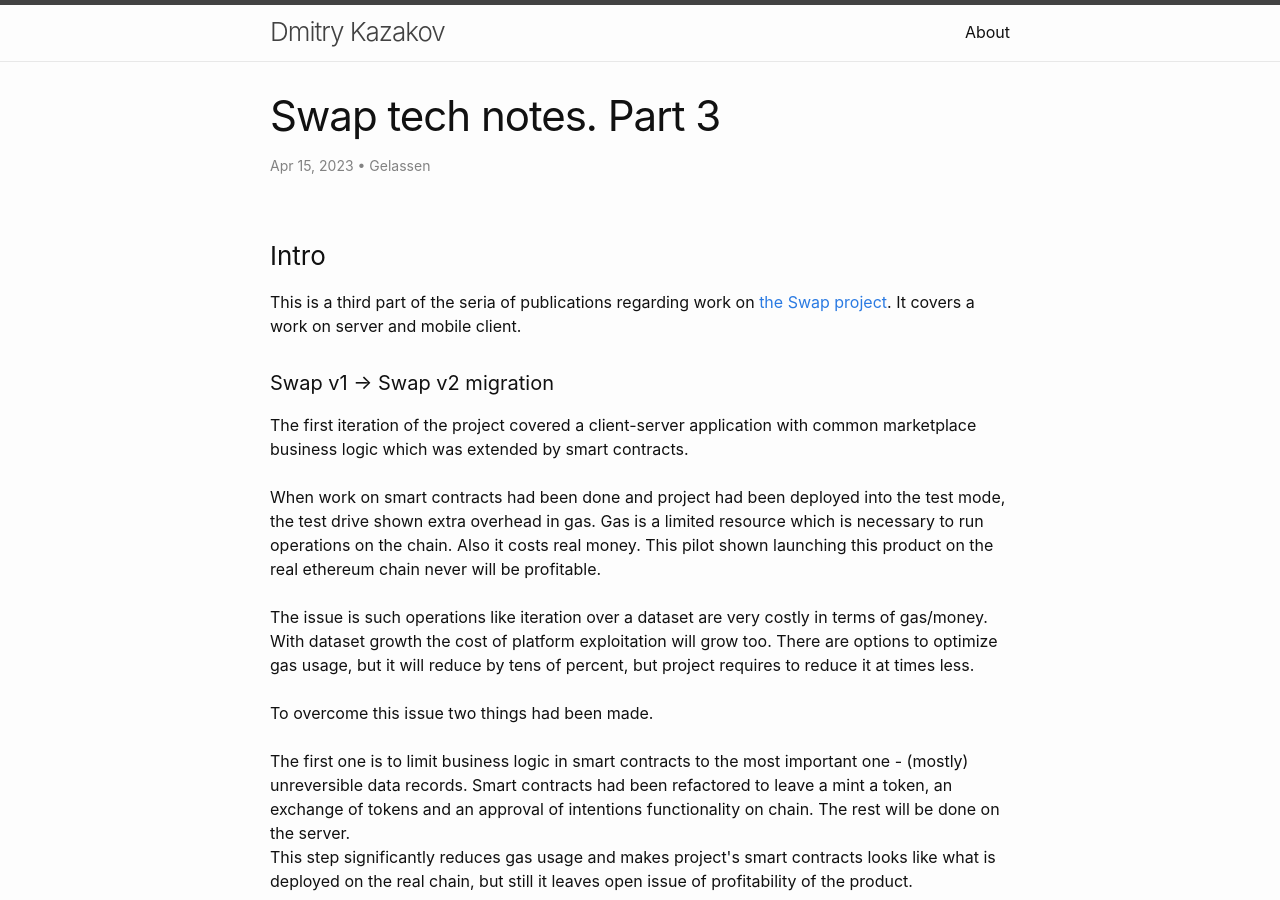
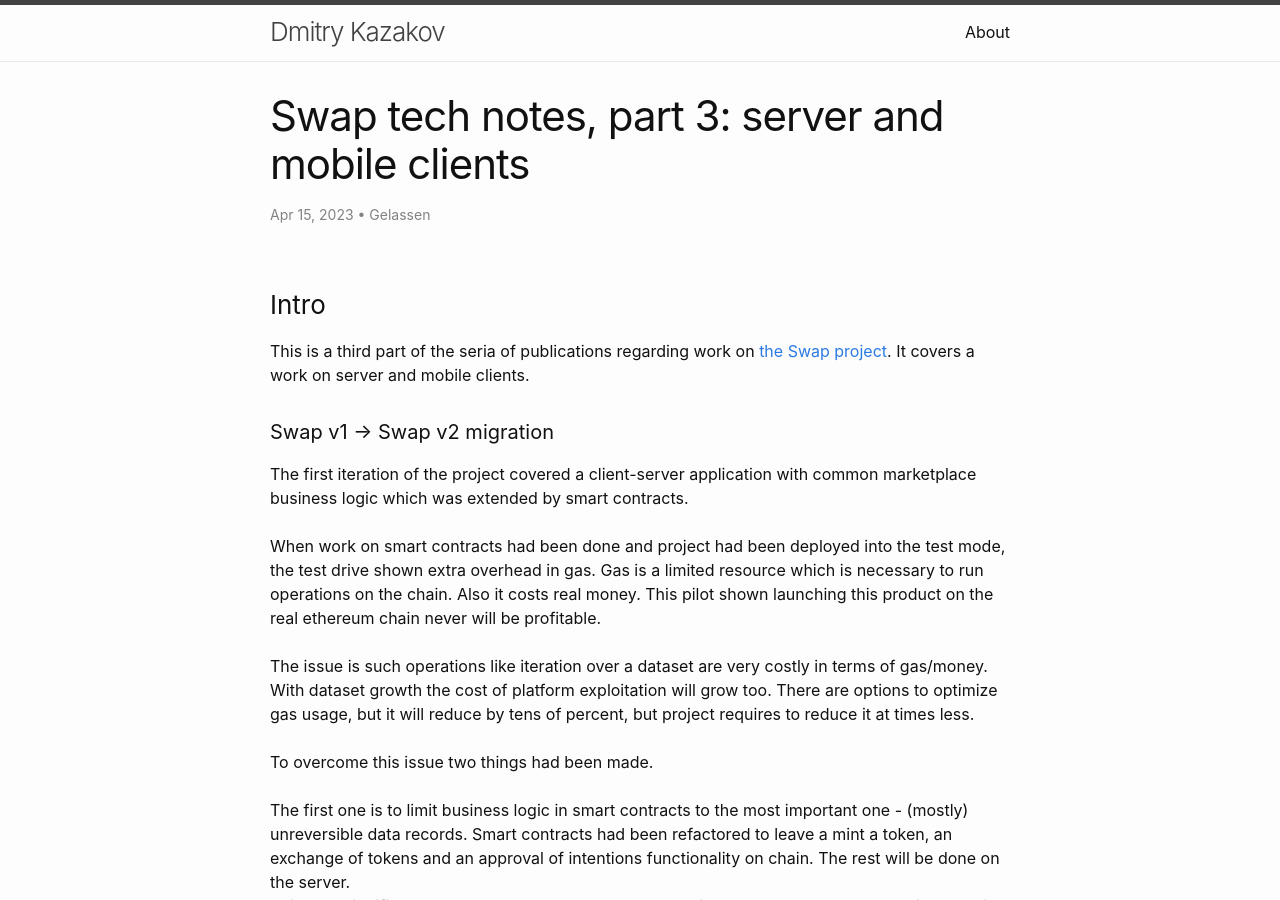
Before and after one commit to Gelassen/dkazakov.github.io, a Jekyll site: the page built from _posts/2023-04-15-swap-tech-notes-part-3.html, in a window 1280 px wide and 900 px high. Built offline with Jekyll 4.4.1, drawn with Linux system fonts in a browser that asks for light colours.

Commit message:
Make titles of the last 4 publications more explanatory

```diff
--- a/_posts/2023-04-02-swap-tech-notes-part-1.html
+++ b/_posts/2023-04-02-swap-tech-notes-part-1.html
@@ -1,10 +1,10 @@
 ---
 layout: post
-title: 'Swap tech notes. Part 1'
+title: 'Swap tech notes, part 1: smart contracts integration'
 date: '2023-04-02'
 author: Gelassen
 tags:
-modified_time: '2023-04-02'
+modified_time: '2023-05-01'
 ---
 <html>
     <head>
--- a/_posts/2023-04-08-swap-tech-notes-part-2.html
+++ b/_posts/2023-04-08-swap-tech-notes-part-2.html
@@ -1,10 +1,10 @@
 ---
 layout: post
-title: 'Swap tech notes. Part 2'
+title: 'Swap tech notes, part 2: test coverage'
 date: '2023-04-08'
 author: Gelassen
 tags:
-modified_time: '2023-04-08'
+modified_time: '2023-05-01'
 ---
 <html>
     <head>
--- a/_posts/2023-04-15-swap-tech-notes-part-3.html
+++ b/_posts/2023-04-15-swap-tech-notes-part-3.html
@@ -1,10 +1,10 @@
 ---
 layout: post
-title: 'Swap tech notes. Part 3'
+title: 'Swap tech notes, part 3: server and mobile clients'
 date: '2023-04-15'
 author: Gelassen
 tags:
-modified_time: '2023-04-15'
+modified_time: '2023-05-01'
 ---
 <html>
     <head>
@@ -15,7 +15,7 @@ modified_time: '2023-04-15'
         <p>
             This is a third part of the seria of publications regarding work on
             <a href="https://github.com/Gelassen/swap">the Swap project</a>.
-            It covers a work on server and mobile client.
+            It covers a work on server and mobile clients.
         </p>
         <h4>Swap v1 -> Swap v2 migration</h4>
         <p>
--- a/_posts/2023-04-23-swap-tech-notes-part-4.html
+++ b/_posts/2023-04-23-swap-tech-notes-part-4.html
@@ -1,10 +1,10 @@
 ---
 layout: post
-title: 'Swap tech notes. Part 4'
+title: 'Swap tech notes, part 4: automatization'
 date: '2023-04-23'
 author: Gelassen
 tags:
-modified_time: '2023-04-25'
+modified_time: '2023-05-01'
 ---
 <html>
     <head>
```
